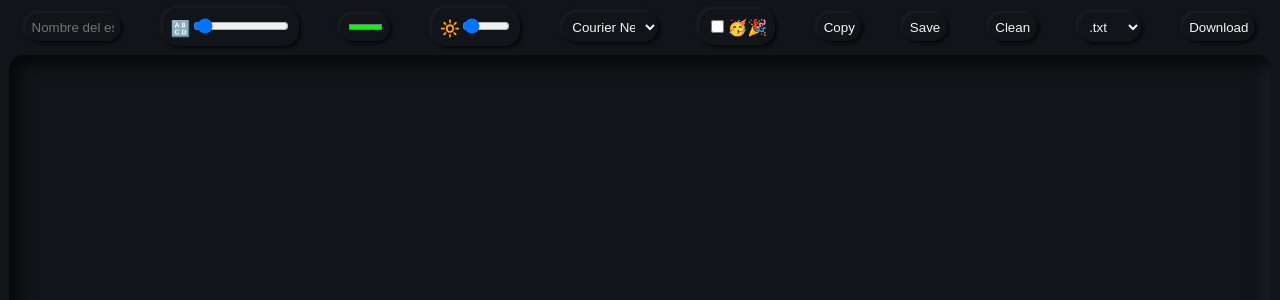
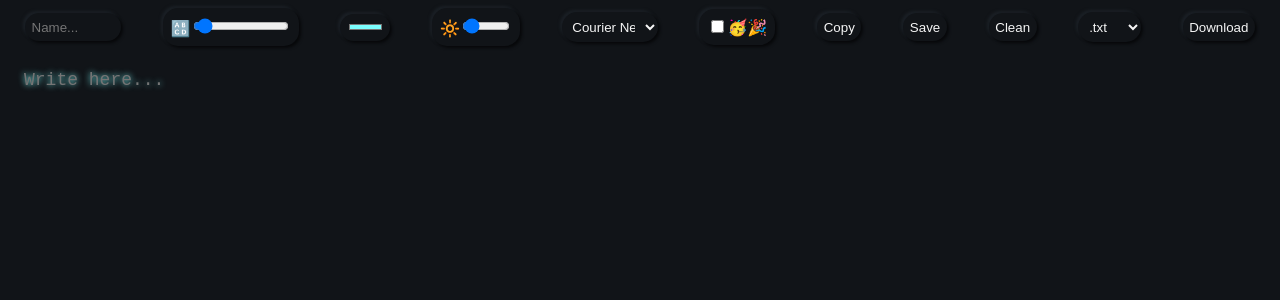
Before and after one commit to GiampieroFC/Gboard, a React (Vite) app: page / in a window 1280 px wide. Shown: the top 300 px of the page. Built offline with nearby package versions, Linux system fonts and the light colour scheme; what js-confetti would draw is missing.

Commit message:
placeholder and autofocus

```diff
--- a/src/App.css
+++ b/src/App.css
@@ -27,7 +27,6 @@ body {
 
 .controls {
     padding: .5em;
-    background-color: transparent;
     color: whitesmoke;
     outline: none;
     border: none;
@@ -37,23 +36,18 @@ body {
         -2px -2px 3px #1b2026;
 }
 
-option {
-    color: black;
-}
-
-
 .controls:hover {
     border-radius: 15px;
-    background: linear-gradient(145deg, #12151a, #0f1216);
+    background: #111418;
     box-shadow: 2px 2px 3px #07080a,
         -2px -2px 3px #1b2026;
 }
 
 .controls:active {
     border-radius: 15px;
-    background: linear-gradient(145deg, #0f1216, #12151a);
-    box-shadow: 2px 2px 3px #07080a,
-        -2px -2px 3px #1b2026;
+    background: #111418;
+    box-shadow: inset 2px 2px 3px #07080a,
+        inset -2px -2px 3px #1b2026;
 }
 
 textarea {
--- a/src/components/containers/EditorContainer.jsx
+++ b/src/components/containers/EditorContainer.jsx
@@ -193,7 +193,7 @@ function EditorContainer() {
                     ref={studentRef}
                     id="student"
                     autoComplete="on"
-                    placeholder="Nombre del estudiante..."
+                    placeholder="Name..."
                     onChange={(e) => window.localStorage.setItem('student', e.target.value)}
                 />
 
@@ -266,10 +266,10 @@ function EditorContainer() {
             <textarea
                 ref={textareaRef}
                 onChange={save}
-                autoFocus="on"
                 autoCorrect="on"
                 spellCheck
                 autoCapitalize="sentences"
+                placeholder="Write here..."
                 wrap="hard"
             />
         </>
--- a/src/features/textBox/textBoxSlice.js
+++ b/src/features/textBox/textBoxSlice.js
@@ -1,13 +1,10 @@
 import { createSlice } from '@reduxjs/toolkit'
 
 const initialState = {
-    color: '#00ff00',
+    color: '#7bffff',
     fontSize: '18',
     font: 'Courier New, Courier, Lucida Sans Typewriter, Lucida Typewriter, monospace',
     glow: '6'
-    // textContent: '', 👇 guardarlo en el localStorage
-    // format: '.txt',
-    // student: '',
 }
 
 export const textBoxSlice = createSlice({
```
